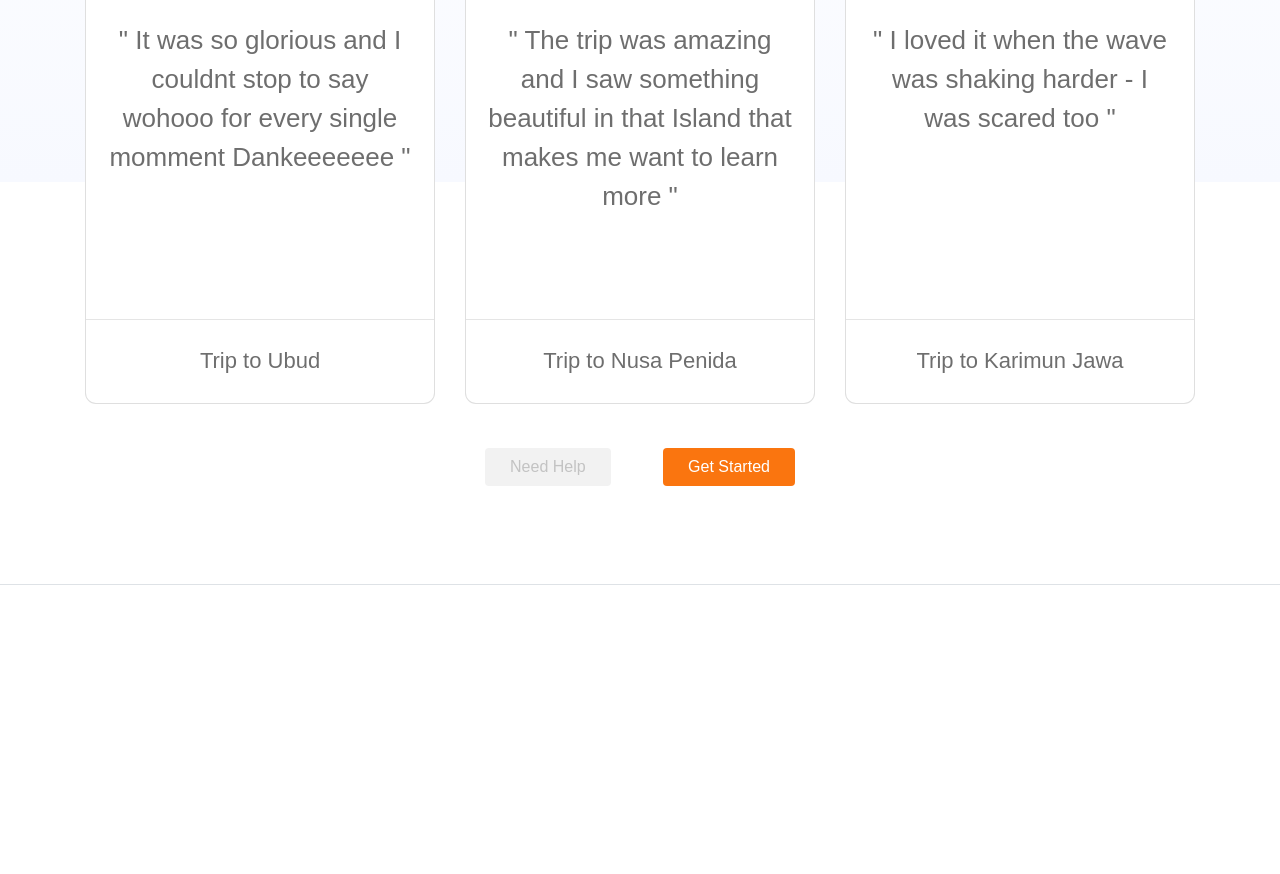
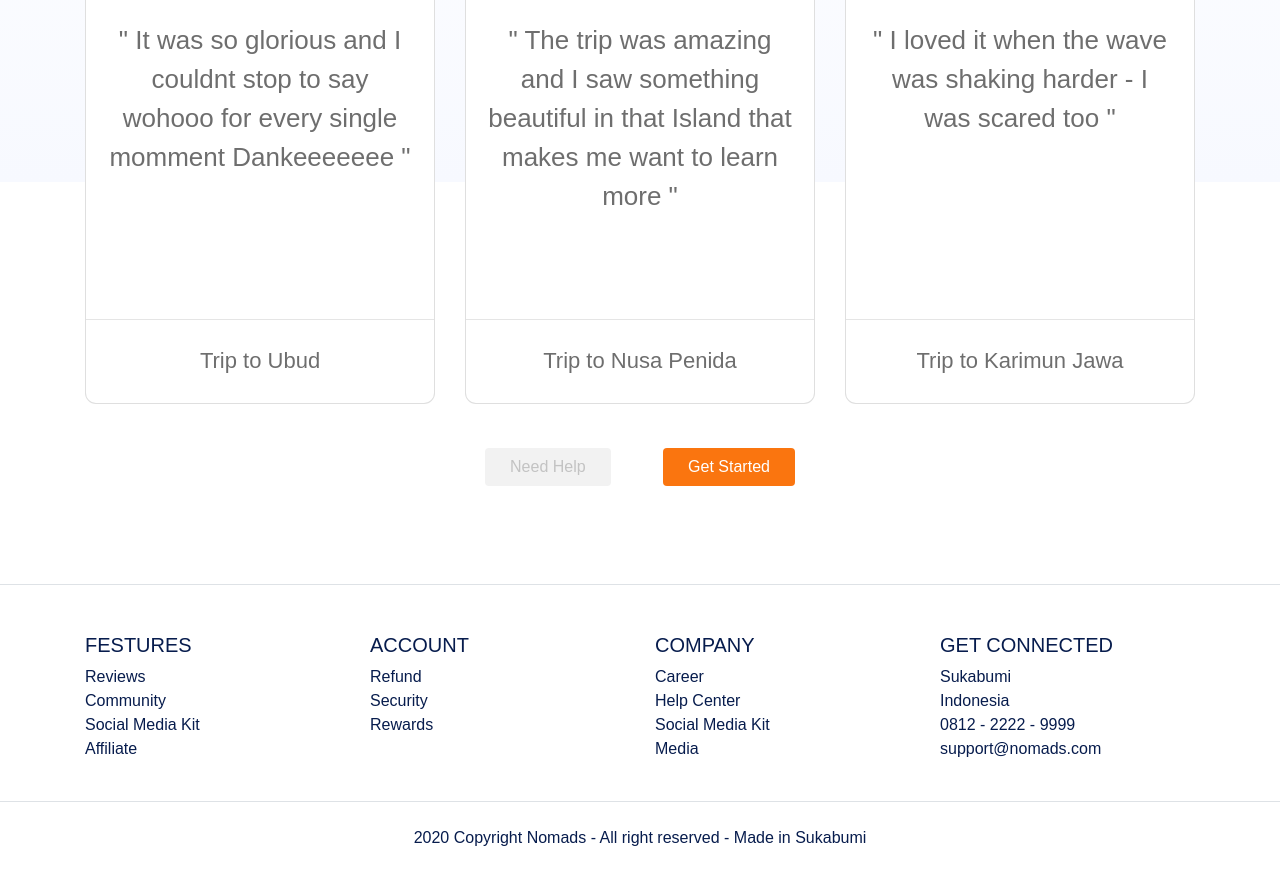
Before and after one commit to praanggi09/Nomads-frontend, a plain HTML site: page index.html in a window 1280 px wide. Shown: the part 1902-2776 px from the top of the page. Before the commit the page ends 2583 px from the top, so only its background shows below. Drawn offline with Linux system fonts and the light colour scheme.

Commit message:
Menambahkan footer & styling

```diff
--- a/frontend/styles/main.scss
+++ b/frontend/styles/main.scss
@@ -252,3 +252,9 @@ header {
     }
   }
 }
+
+.section-footer {
+  a {
+    color: #071C4D;
+  }
+}
--- a/index.html
+++ b/index.html
@@ -274,9 +274,57 @@
   <!-- Footer -->
   <footer class="section-footer mt-5 mb-4 border-top">
     <div class="container pt-5 pb-4">
-
+      <div class="row justify-content-center">
+        <div class="col-12">
+          <div class="row">
+            <div class="col-12 col-lg-3">
+              <h5>FESTURES</h5>
+              <ul class="list-unstyled">
+                <li><a href="#">Reviews</a></li>
+                <li><a href="#">Community</a></li>
+                <li><a href="#">Social Media Kit</a></li>
+                <li><a href="#">Affiliate</a></li>
+              </ul>
+            </div>
+            <div class="col-12 col-lg-3">
+              <h5>ACCOUNT</h5>
+              <ul class="list-unstyled">
+                <li><a href="#">Refund</a></li>
+                <li><a href="#">Security</a></li>
+                <li><a href="#">Rewards</a></li>
+              </ul>
+            </div>
+            <div class="col-12 col-lg-3">
+              <h5>COMPANY</h5>
+              <ul class="list-unstyled">
+                <li><a href="#">Career</a></li>
+                <li><a href="#">Help Center</a></li>
+                <li><a href="#">Social Media Kit</a></li>
+                <li><a href="#">Media</a></li>
+              </ul>
+            </div>
+            <div class="col-12 col-lg-3">
+              <h5>GET CONNECTED</h5>
+              <ul class="list-unstyled">
+                <li><a href="#"></a>Sukabumi</li>
+                <li><a href="#"></a>Indonesia</li>
+                <li><a href="#"></a>0812 - 2222 - 9999</li>
+                <li><a href="#">support@nomads.com</a></li>
+              </ul>
+            </div>
+          </div>
+        </div>
+      </div>
+    </div>
+    <div class="container-fluid">
+      <div class="row border-top justify-content-center align-text-center pt-4">
+        <div class="col-auto text-gray-500 font-weight-light">
+          2020 Copyright Nomads - All right reserved - Made in Sukabumi
+        </div>
+      </div>
     </div>
   </footer>
+
   <script src="frontend/libraries/jquery/jquery-3.5.1.min.js"></script>
   <script src="frontend/libraries/bootstrap/js/bootstrap.js"></script>
   <script src="frontend/libraries/retina/retina.min.js"></script>
```
Also changed, not shown: frontend/styles/main.css, 1 other file.
